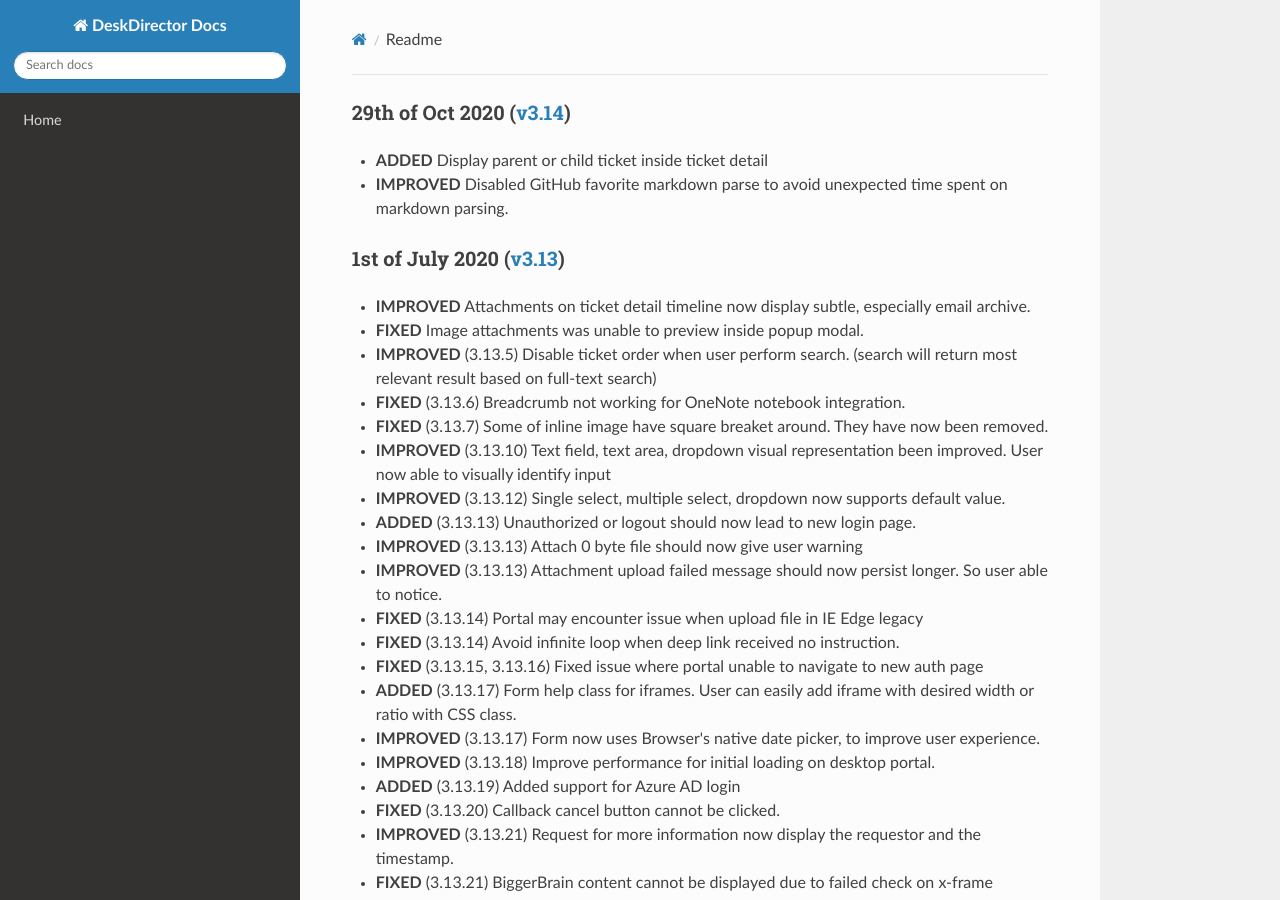
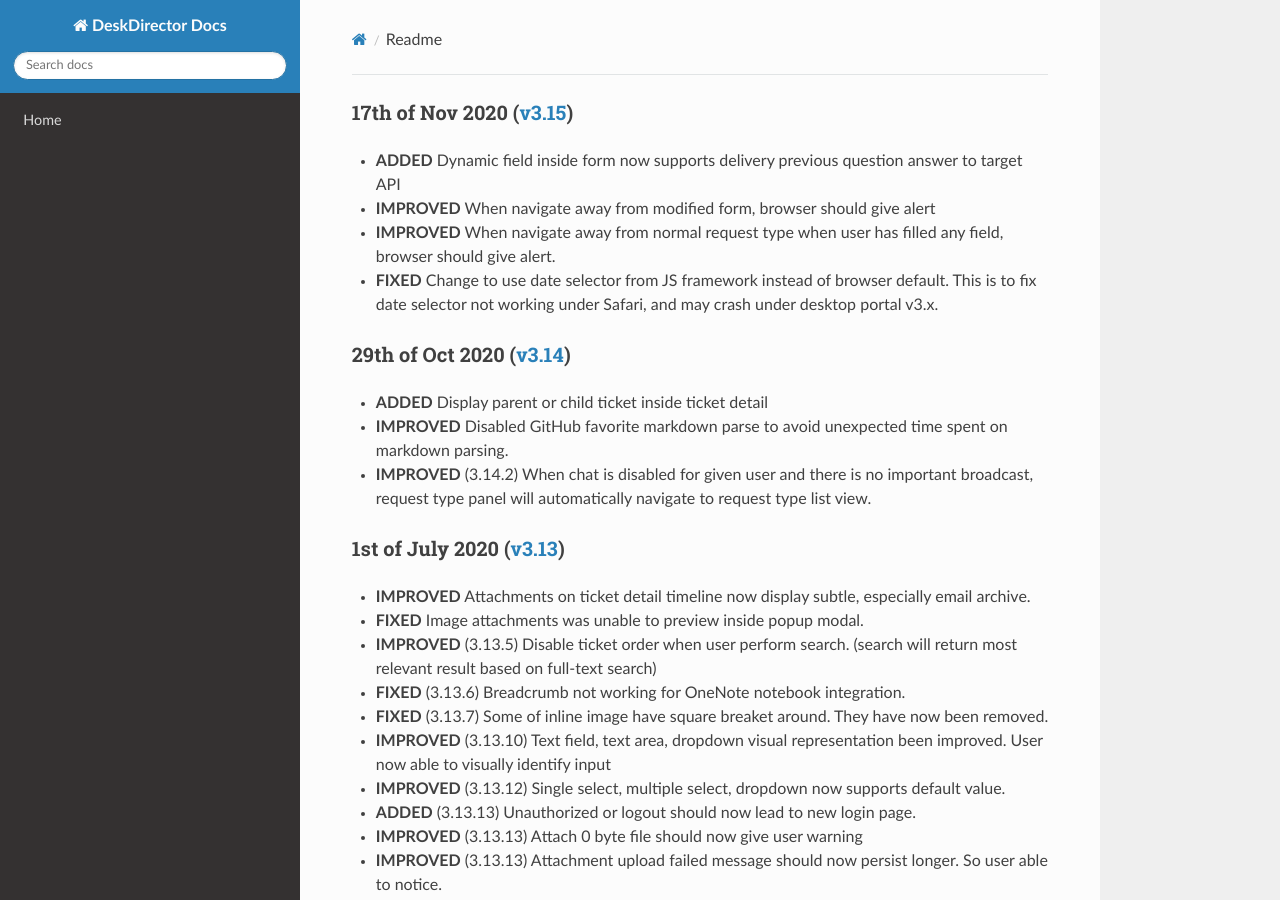
Before and after one commit to DeskDirector/docs, an MkDocs documentation site: the page built from docs/_release/portal/readme.md, in a window 1280 px wide and 900 px high. Built offline with MkDocs 1.6.1, drawn with Linux system fonts in a browser that asks for light colours; nearby versions of some CDN libraries; old or Windows-style settings are respelled for this version of MkDocs.

Commit message:
Update readme.md

```diff
--- a/docs/_release/portal/readme.md
+++ b/docs/_release/portal/readme.md
@@ -1,6 +1,13 @@
+### 17th of Nov 2020 ([v3.15](v3.15))
+- **ADDED** Dynamic field inside form now supports delivery previous question answer to target API
+- **IMPROVED** When navigate away from modified form, browser should give alert
+- **IMPROVED** When navigate away from normal request type when user has filled any field, browser should give alert.
+- **FIXED** Change to use date selector from JS framework instead of browser default. This is to fix date selector not working under Safari, and may crash under desktop portal v3.x.
+
 ### 29th of Oct 2020 ([v3.14](v3.14))
 - **ADDED** Display parent or child ticket inside ticket detail
 - **IMPROVED** Disabled GitHub favorite markdown parse to avoid unexpected time spent on markdown parsing.
+- **IMPROVED** (3.14.2) When chat is disabled for given user and there is no important broadcast, request type panel will automatically navigate to request type list view.
 
 ### 1st of July 2020 ([v3.13](v3.13))
 - **IMPROVED** Attachments on ticket detail timeline now display subtle, especially email archive.
```
